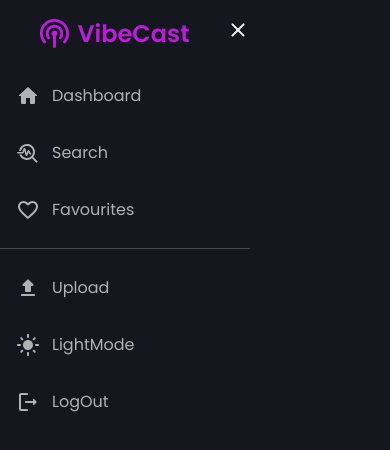
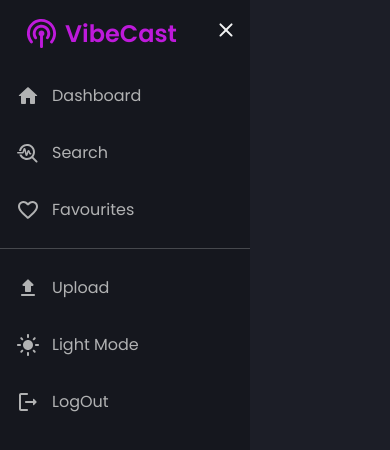
Before and after one commit to easyvansh/VibeCast, a React (Create React App) app in the folder client/: page / in a window 390 px wide. Shown: the top 450 px of the page. Built offline with nearby package versions, Linux system fonts and the light colour scheme.

Commit message:
Updated Sidebar - added responsive functionalities

```diff
--- a/client/src/App.js
+++ b/client/src/App.js
@@ -9,22 +9,35 @@ import { BrowserRouter } from "react-router-dom";
 
 const Container = styled.div`
   display:flex;
-  background:${({theme}) =>theme.bg};
+  background:${({theme}) =>theme.bgLight};
   width:100%;
   height:100vh;
   overflow-x:hidden;
   overflow-y:hidden;
 `;
 
+const Frame = styled.div`
+  display:flex;
+  flex-direction:column;
+  flex:3;
+`;
+
 function App() {
   // hooks
   const [darkMode, setDarkMode] = useState(true);
+  const [menuOpen, setMenuOpen] = useState(true);
   return (
     <ThemeProvider theme ={darkMode ? darkTheme : lightTheme}>
       <BrowserRouter>
       <Container>
-        <Sidebar/>
+        <Sidebar
+        menuOpen={menuOpen}
+        setMenuOpen = {setMenuOpen}
+        setDarkMode = {setDarkMode}
+        darkMode = {darkMode}/>
+        <Frame>
         VibeCast
+        </Frame>
       </Container>
       </BrowserRouter>
     </ThemeProvider>
--- a/client/src/components/Sidebar.jsx
+++ b/client/src/components/Sidebar.jsx
@@ -6,12 +6,15 @@ import TroubleshootRoundedIcon from '@mui/icons-material/TroubleshootRounded';
 import FavoriteBorderRoundedIcon from '@mui/icons-material/FavoriteBorderRounded';
 import FileUploadRoundedIcon from '@mui/icons-material/FileUploadRounded';
 import LightModeRoundedIcon from '@mui/icons-material/LightModeRounded';
+import DarkModeRoundedIcon from '@mui/icons-material/DarkModeRounded';
 import LogoutRoundedIcon from '@mui/icons-material/LogoutRounded';
 import PodcastsRoundedIcon from '@mui/icons-material/PodcastsRounded';
 import{ Link} from "react-router-dom";
 
+
 const MenuContainer = styled.div`
-    flex:0.3;
+    flex:0.5;
+    width:100%;
     flex-direction:column;
     height:100vh;
     display:flex;
@@ -22,7 +25,7 @@ const MenuContainer = styled.div`
     z-index:1000;
     width:100%;
     max-width:250px;
-    left:${({ setMenuOpen }) => (setMenuOpen ? "0" : "-100")}
+    left:${({ menuOpen }) => (menuOpen ? "0" : "-100%")}
     transition:0.3s ease-in-out;
   }`;
 
@@ -30,10 +33,10 @@ const Flex = styled.div`
   display: flex;
   flex-direction: row;
   align-items: center;
-  justify-content: center;
+  justify-content: space-between;
+  padding: 0px 12px;
 `;
 const Logo = styled.div`
-  width: 100%;
   color: ${({ theme }) => theme.primary};
   display: flex;
   align-items: center;
@@ -42,6 +45,7 @@ const Logo = styled.div`
   font-weight: bold;
   font-size: 24px;
   margin: 16px 0px;
+  padding: 0px 12px;
 `;
 
 const Close = styled.div`
@@ -98,6 +102,13 @@ const menuItems = [
   },
 ]
 
+
+
+const Sidebar = ({
+  menuOpen,
+  setMenuOpen ,
+  setDarkMode ,
+  darkMode})=>{
     const buttons = [
       {
         fun: () => console.log("upload"),
@@ -105,9 +116,9 @@ const buttons = [
         icon:<FileUploadRoundedIcon/>
       },
       {
-    fun: () => console.log("lightmode"),
-    name: "LightMode",
-    icon:<LightModeRoundedIcon/>
+        fun: () => setDarkMode(!darkMode),
+        name:darkMode? "Light Mode":"Dark Mode",
+        icon:darkMode? <LightModeRoundedIcon/>:<DarkModeRoundedIcon/>
       },
       {
         fun: () => console.log("logout"),
@@ -115,16 +126,13 @@ const buttons = [
         icon:<LogoutRoundedIcon/>
       },
     ]
-
-
-function Sidebar() {
     return (
-    <MenuContainer>
+      <MenuContainer menuOpen = {menuOpen}>
       <Flex>
         <Logo>
           <PodcastsRoundedIcon fontSize="large"/>
           VibeCast</Logo>
-        <Close>
+        <Close onClick = {()=>setMenuOpen(false)}>
           <CloseRoundedIcon />
         </Close>
       </Flex>
```
Lines whose indentation alone changed are shown as unchanged.
